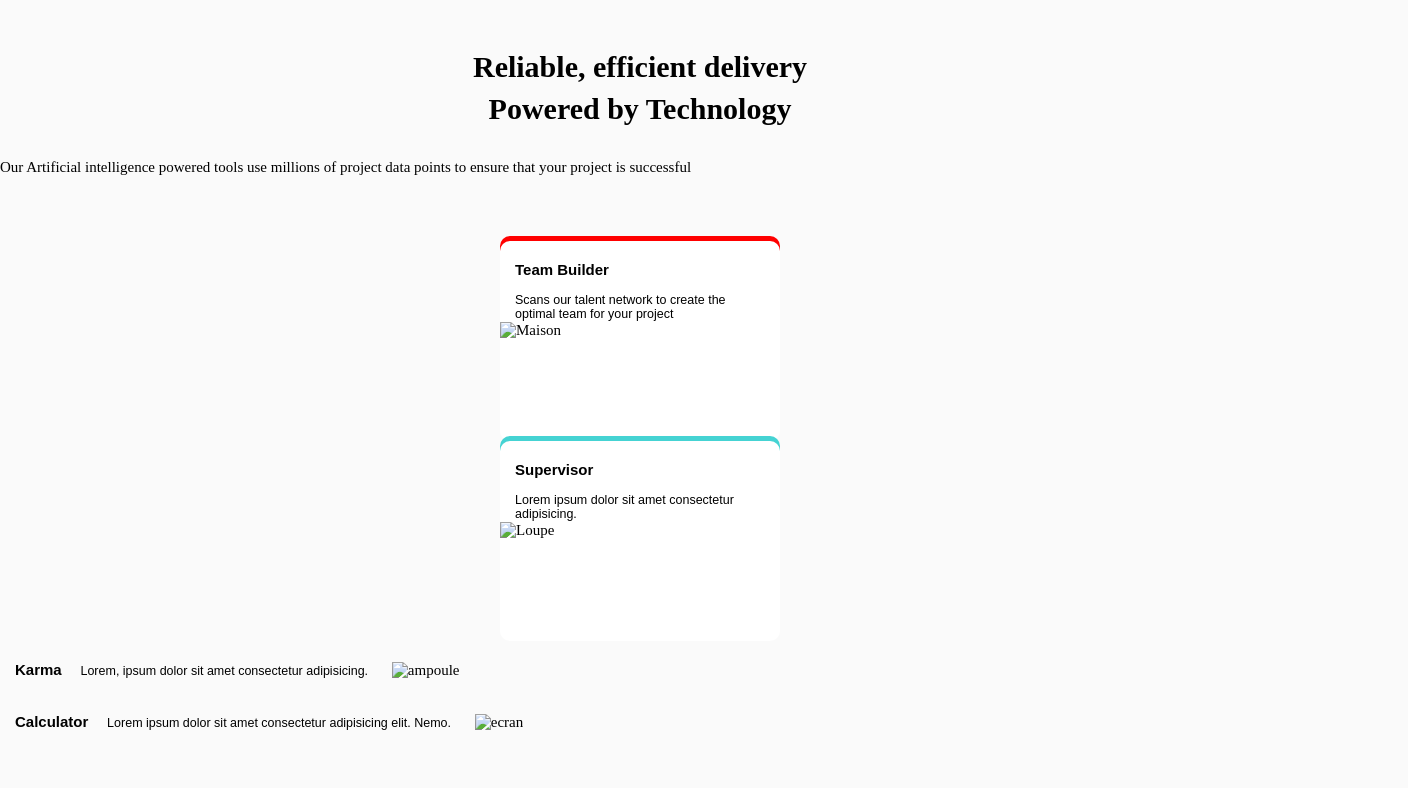
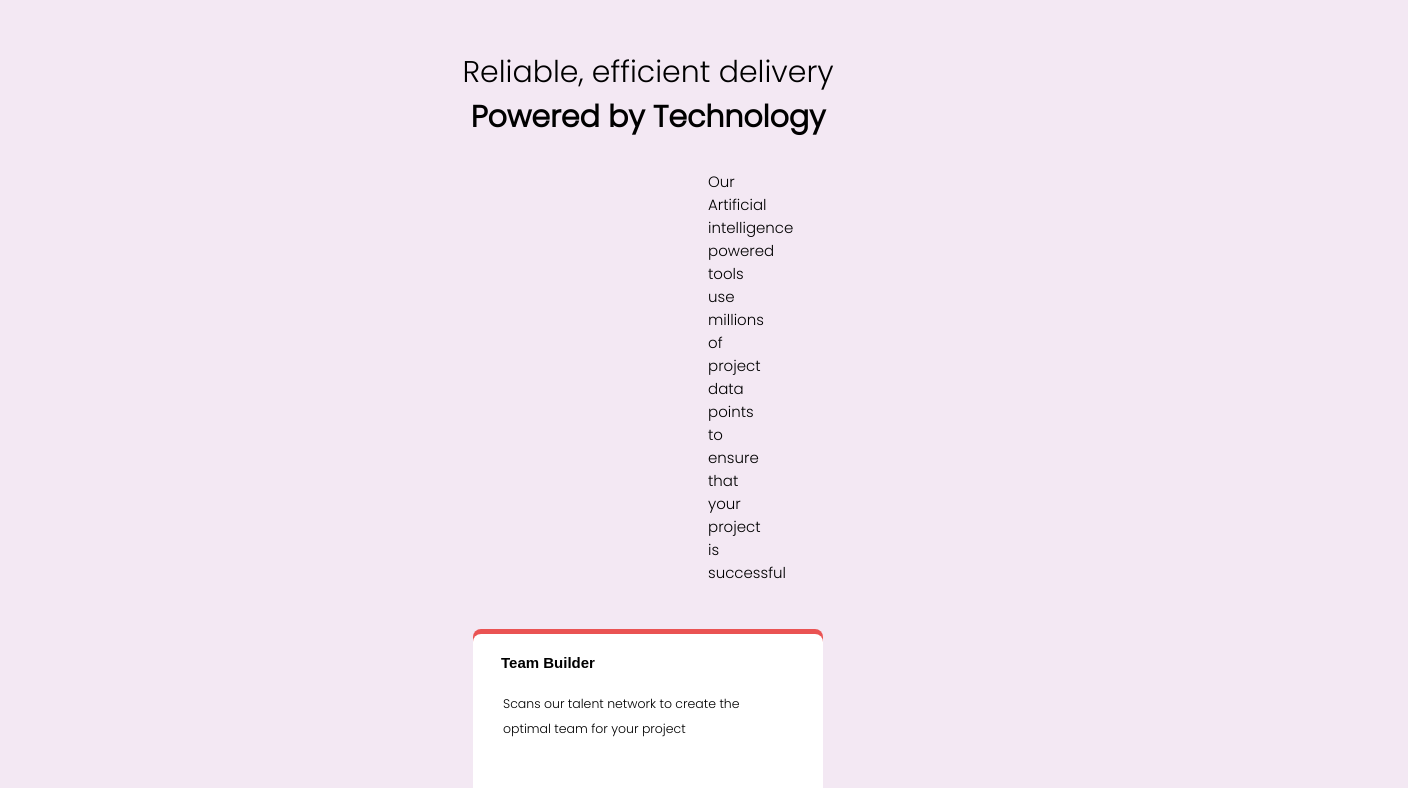
Before and after one commit to Tyronwilliam/Four-card-feature-, a plain HTML site: page four-card-feature-section-master/images/index.html in a window 1280 px wide. Shown: the top 788 px of the page, 1408 px wide, since content can reach past the window. Drawn offline with Linux system fonts and the light colour scheme.

Commit message:
Update style.css

```diff
--- a/four-card-feature-section-master/images/style.css
+++ b/four-card-feature-section-master/images/style.css
@@ -1,79 +1,106 @@
 body {
   width: 100%;
   height: 100vh;
-  margin: 0px;
-  font-style: small-caps bold 35px/1 sans-serif;
-  background-color: #fafafa;
+  /* margin: 0px; */
+  /* font-style: small-caps bold 35px/1 sans-serif; */
+  background-color: #f3e8f3;
   font-size: 15px;
 }
 
 .box0 {
-  display: block;
   text-align: center;
-  font-size: 15px;
-  /* width: 1000px;
-  height: 350px; */
-  /* margin-left: auto; */
-  /* margin-right: auto; */
 }
 
 h1 {
-  margin-top: 50px;
+  margin: 50px 0px 0px 0px;
+  font-family: "Poppins";
+  font-weight: 200;
 }
 
 #titre2 {
   position: relative;
+  font-family: "Poppins";
   font-size: 30px;
-  line-height: 0px;
-  padding-bottom: 10px;
-  font-style: 1.2em "Fira Sans", sans-serif;
+  font-weight: 900;
+  margin: 0px;
 }
 
+.txt {
+  margin: 30px;
+  margin-left: auto;
+  margin-right: auto;
+  padding: 0px 700px;
+}
 #texte {
-  display: inline-block;
-  /* margin: 10px -140px 50px -140px; */
+  text-align: center;
+  font-family: "Poppins";
 }
 
 .box1 {
   background: white;
-  width: 280px;
-  height: 200px;
+  width: 350px;
+  height: 250px;
   margin-left: auto;
   margin-right: auto;
   margin-top: 50px;
-  box-shadow: 0px -5px 0px red;
-  border-radius: 10px;
+  box-shadow: 0px -5px 0px #ea5353;
+  border-radius: 8px;
   position: relative;
 }
-.box2 {
-  background: white;
-  width: 280px;
-  height: 200px;
-  margin-left: 500px;
-  margin-right: auto;
-  box-shadow: 0px -5px 0px #45d3d3;
-  border-radius: 10px;
-  position: relative;
-}
+
 .text2 {
   display: inline-block;
-  margin-top: 20px;
-  padding-left: 15px;
+  margin: 20px 15px;
+  padding-left: 13px;
+  font-size: px;
   font-family: Arial, Helvetica, serif;
   font-weight: bold;
 }
 
 .text3 {
-  display: inline-block;
+  display: block;
   padding-left: 15px;
-  font-family: Arial, Helvetica, serif;
+  padding-right: 20px;
+  font-family: "Poppins", serif;
   font-size: smaller;
   text-align: left;
-  margin: 0px 20px 0px 0px;
+  line-height: 25px;
+  margin: 0px 15px;
 }
 
-.maison {
+.icone {
   background-color: white;
+  margin: 50px 70%;
+}
+
+.box2 {
+  background: white;
+  width: 350px;
+  height: 250px;
+  border-radius: 8px;
+  margin: -5% 0px 0% 21%;
   position: relative;
-  margin: 30px 5px 0px 160px;
+  box-shadow: 0px -5px 0px #45d3d3;
 }
+
+.box3 {
+  background: white;
+  width: 350px;
+  height: 250px;
+  border-radius: 8px;
+  position: relative;
+  margin-left: auto;
+  margin-right: auto;
+  margin-top: -5%;
+  box-shadow: 0px -5px 0px #fcaf4a;
+}
+
+.box4 {
+  background: white;
+  width: 350px;
+  height: 250px;
+  border-radius: 8px;
+  position: relative;
+  margin: -21.2% 0% 0% 61%;
+  box-shadow: 0px -5px 0px #549ef2;
+}
```
